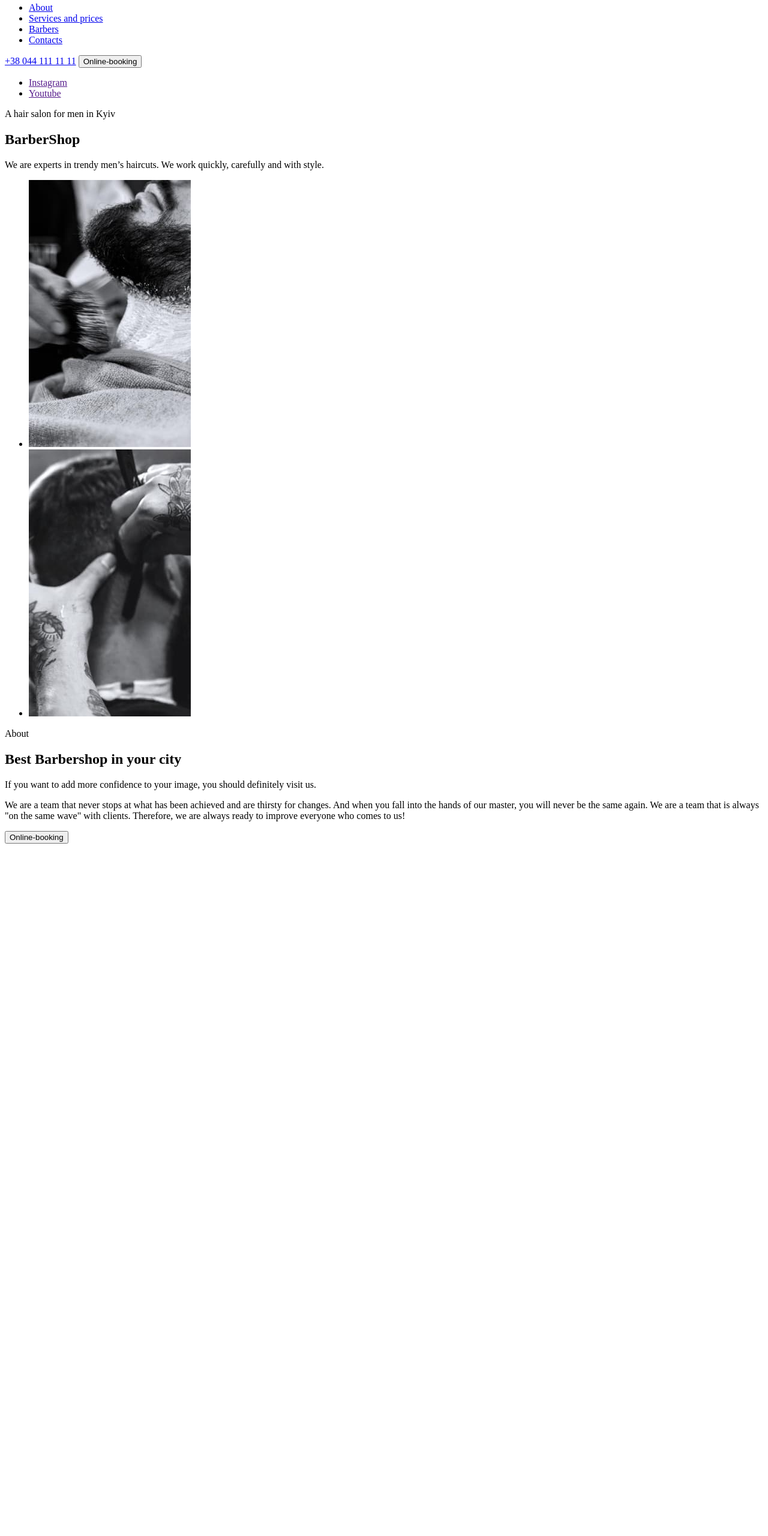
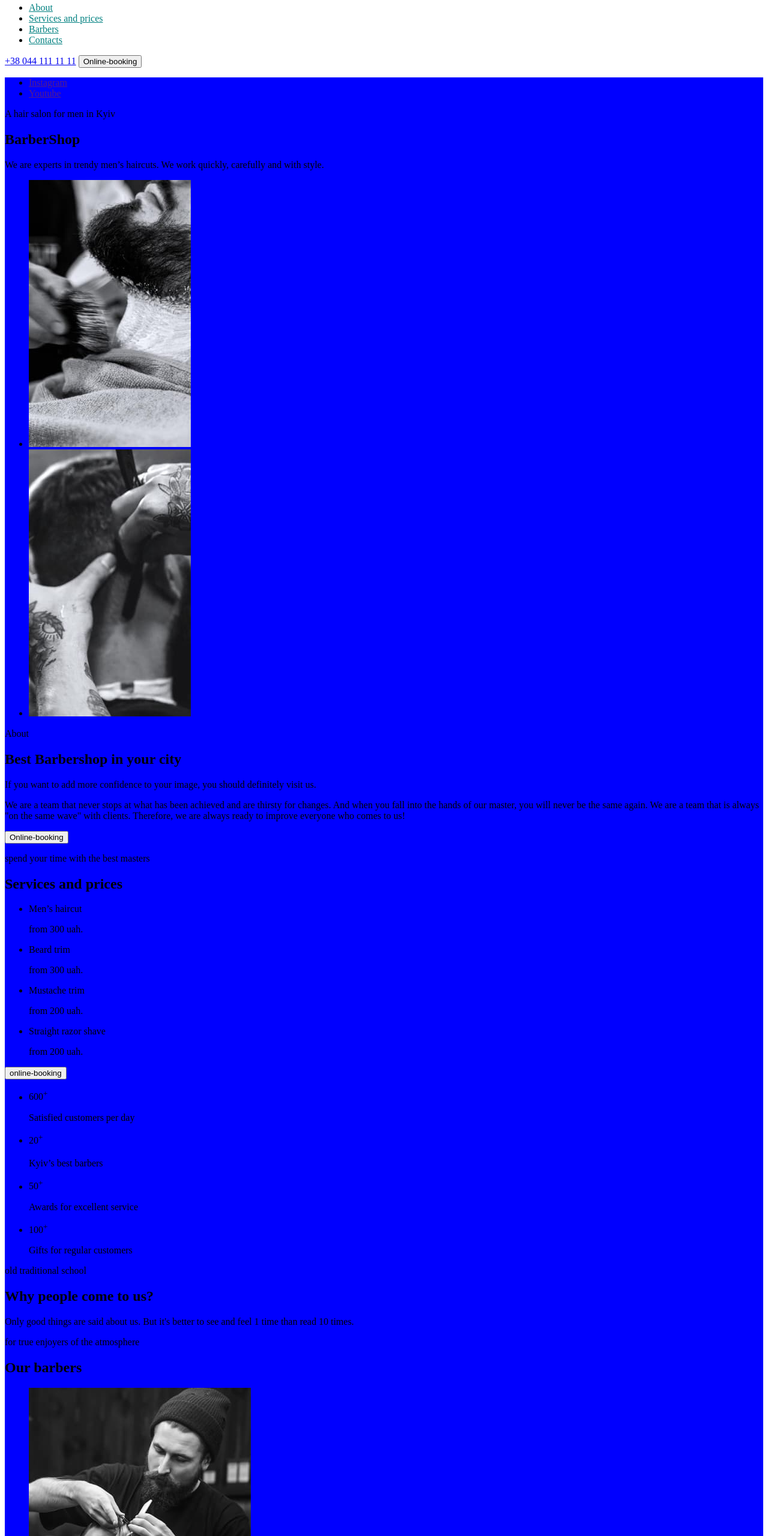
Before and after one commit to Boommmeran/BarberShop, a plain HTML site: page index.html in a window 1280 px wide. Shown: the part 80-2640 px from the top of the page at 60% size. Before the commit the page ends 1494 px from the top, so only its background shows below. Drawn offline with Linux system fonts and the light colour scheme.

Commit message:
update some info

```diff
--- /dev/null
+++ b/css/styles.css
@@ -0,0 +1,11 @@
+.social-links .link {
+	color: teal;
+}
+
+.social-links .link:focus,
+.social-links .link:hover {
+	color: orange;
+}
+main {
+  background-color: blue;
+}
--- a/index.html
+++ b/index.html
@@ -5,6 +5,7 @@
   <meta http-equiv="X-UA-Compatible" content="IE=edge">
   <meta name="viewport" content="width=device-width, initial-scale=1.0">
   <title>BarberShop</title>
+  <link rel="stylesheet" href="./css/styles.css">
 </head>
 <body>
   <!-- Header -->
@@ -13,18 +14,18 @@
       <img src="./images/logo.svg" alt="Logo">
     </a>
     <nav>
-      <ul>
+      <ul class="social-links">
         <li>
-          <a href="#">About</a>
+          <a href="#" class="link">About</a>
         </li>
         <li>
-          <a href="#">Services and prices</a>
+          <a href="#" class="link">Services and prices</a>
         </li>
         <li>
-          <a href="#">Barbers</a>
+          <a href="#" class="link">Barbers</a>
         </li>
         <li>
-          <a href="#">Contacts</a>
+          <a href="#" class="link">Contacts</a>
         </li>
       </ul>
     </nav>
@@ -36,10 +37,10 @@
     <section>
       <ul>
         <li>
-          <a href="">Instagram</a>
+          <a href="" target="_blank" rel="noopener noreferrer nofollow">Instagram</a>
         </li>
         <li>
-          <a href="">Youtube</a>
+          <a href="" target="_blank" rel="noopener noreferrer nofollow">Youtube</a>
         </li>
       </ul>
       <p>A hair salon for men in Kyiv</p>
@@ -67,6 +68,82 @@
       </p>
       <button type="button">Online-booking</button>
     </section>
+    <section>
+      <p>spend your time with the best masters</p>
+      <h1>Services and prices</h1>
+      <ul>
+        <li>
+          <p>Men’s haircut</p>
+          <p>from 300 uah.</p>
+        </li>
+        <li>
+          <p>Beard trim</p>
+          <p>from 300 uah.</p>
+        </li>
+        <li>
+          <p>Mustache trim</p>
+          <p>from 200 uah.</p>
+        </li>
+        <li>
+          <p>Straight razor shave</p>
+          <p>from 200 uah.</p>
+        </li>
+      </ul>
+        <button type="button">online-booking</button>
+    </section>
+    <section>
+      <ul>
+        <li>
+          <p>600<sup>+</sup></p>
+          <p>Satisfied customers per day</p>
+        </li>
+        <li>
+          <p>20<sup>+</sup></p>
+          <p>Kyiv’s best barbers<sup></sup></p>
+        </li>
+        <li>
+          <p>50<sup>+</sup></p>
+          <p>Awards for excellent service</p>
+        </li>
+        <li>
+          <p>100<sup>+</sup></p>
+          <p>Gifts for regular customers</p>
+        </li>
+      </ul>
+      <p>old traditional school</p>
+      <h2>Why people come to us?</h2>
+      <p>Only good things are said about us. But it's better to see and feel 1 time than read 10 times.</p>
+    </section>
+    <section>
+      <p>for true enjoyers of the atmosphere</p>
+      <h2>Our barbers</h2>
+      <ul>
+        <li>
+          <img src="./images/barber1.jpg" alt="Barber1">
+          <h3>John Smith</h3>
+          <p>Extreme Barber</p>
+        </li>
+        <li>
+          <img src="./images/barber2.jpg" alt="Barber2">
+          <h3>Michele Doe</h3>
+          <p>Extreme Barber</p>
+        </li>
+        <li>
+          <img src="./images/barber3.jpg" alt="Barber3">
+          <h3>Alan Black</h3>
+          <p>Extreme Barber</p>
+        </li>
+      </ul>
+    </section>
+    <section>
+      <p>in Latin, "barba" means "beard"</p>
+      <ul>
+        <li><img src="" alt=""></li>
+        <li><img src="" alt=""></li>
+        <li><img src="" alt=""></li>
+        <li><img src="" alt=""></li>
+      </ul>
+    </section>
   </main>
 </body>
 </html>
```
Also changed, not shown: .prettierrc.json, images/barber1.jpg (added), images/barber2.jpg (added), images/barber3.jpg (added).
